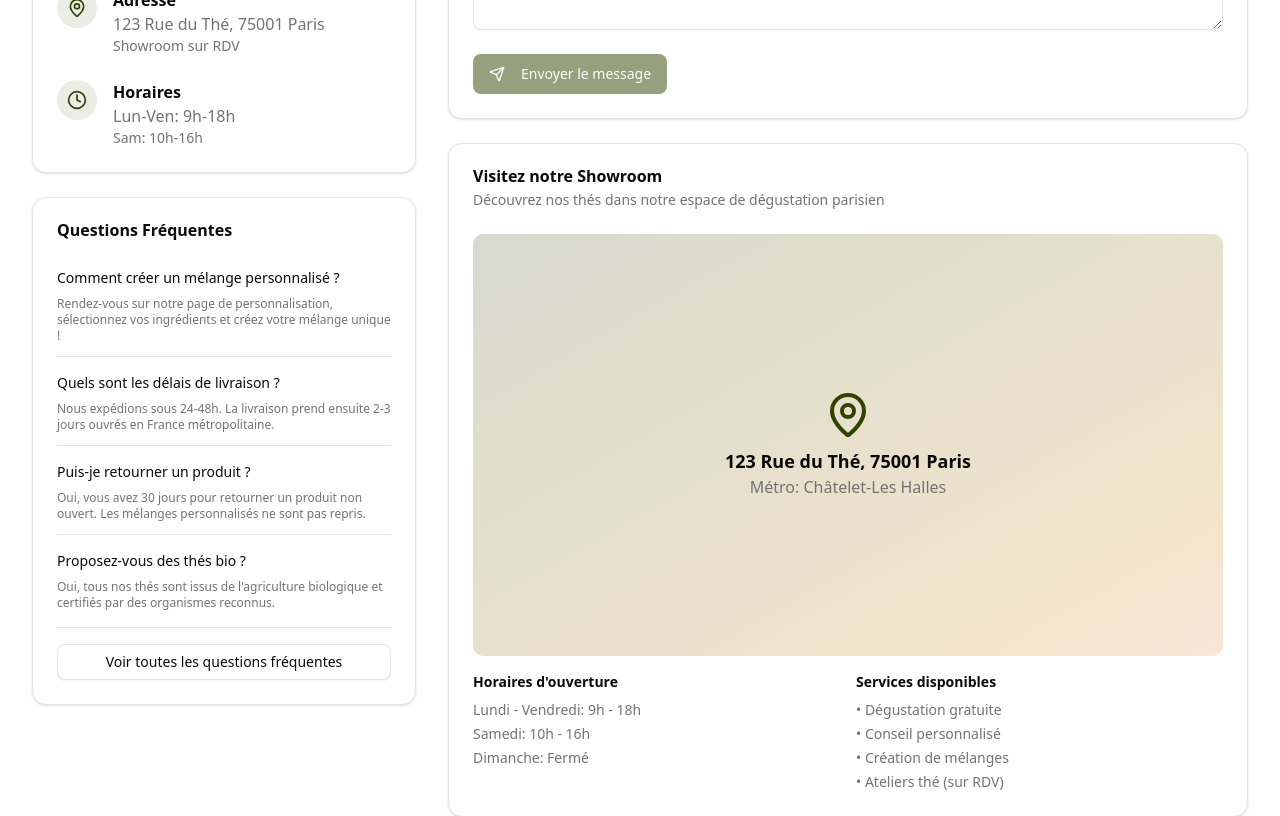
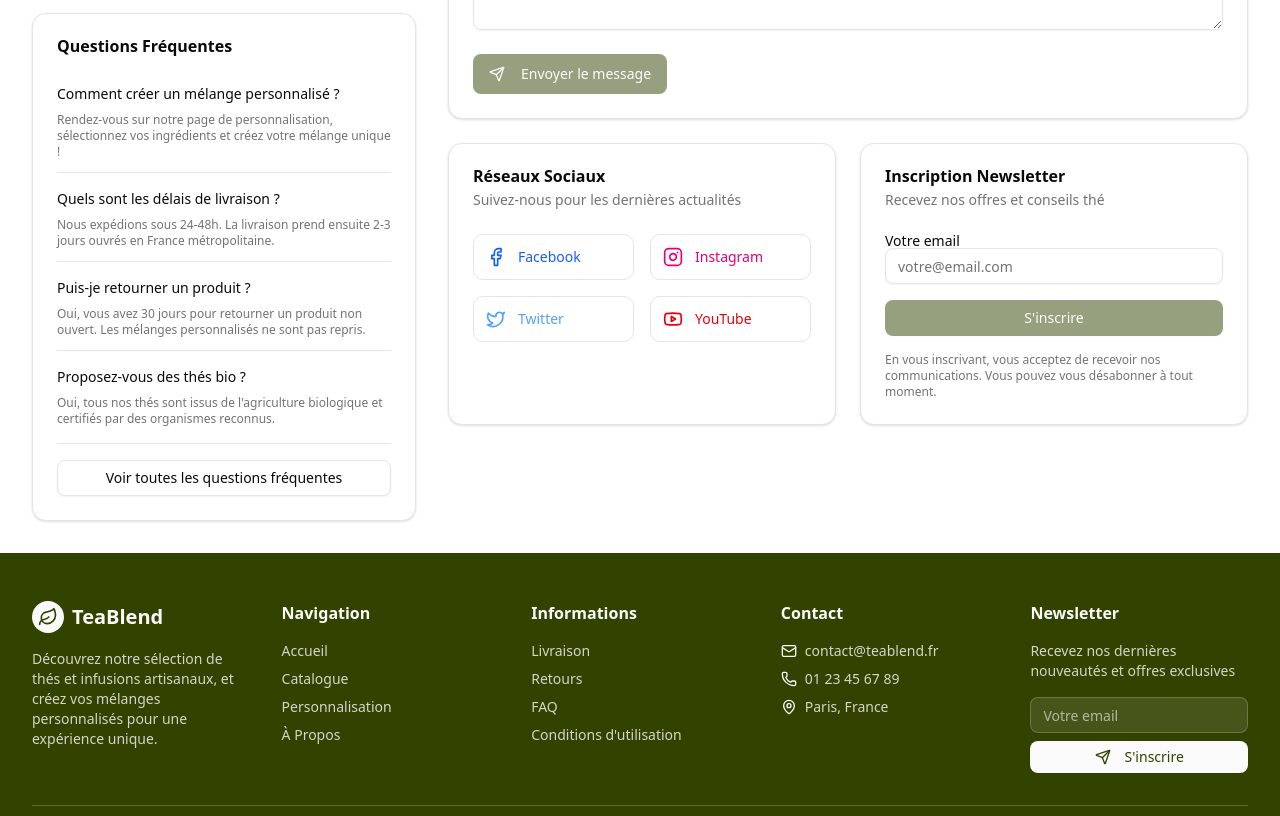
Before and after one commit to Nymeraa/site-manus, a React (Vite) app: page /contact in a window 1280 px wide. Shown: the part 660-1476 px from the top of the page. Built offline with nearby package versions, Linux system fonts and the light colour scheme.

Commit message:
Update: darker liquid glass selector, fix tea warning, redesign contact page

```diff
--- a/src/data/customBlendIngredients.js
+++ b/src/data/customBlendIngredients.js
@@ -33,7 +33,7 @@ export const customBlendIngredients = {
       description: "Base subtile et raffinée",
       price: [1.0, 2.0, 3.5, 8.5, 15.0],
       benefits: ["antioxydants", "énergie très légère"],
-      warnings: ["Peu de caféine"],
+      warnings: ["peu de caféine"],
       image: "https://images.unsplash.com/photo-1563822249548-9a72b6353cd1?ixlib=rb-4.0.3&auto=format&fit=crop&w=400&q=80"
     },
     {
--- a/src/pages/Contact.jsx
+++ b/src/pages/Contact.jsx
@@ -1,4 +1,4 @@
-import { useState } from 'react'
+import React, { useState } from 'react'
 import { Link } from 'react-router-dom'
 import { Button } from '@/components/ui/button'
 import { Card, CardContent, CardDescription, CardHeader, CardTitle } from '@/components/ui/card'
@@ -6,7 +6,7 @@ import { Input } from '@/components/ui/input'
 import { Label } from '@/components/ui/label'
 import { Textarea } from '@/components/ui/textarea'
 import { Select, SelectContent, SelectItem, SelectTrigger, SelectValue } from '@/components/ui/select'
-import { Mail, Phone, MapPin, Clock, Send, MessageCircle } from 'lucide-react'
+import { Mail, MapPin, Send, MessageCircle, Facebook, Twitter, Instagram, Youtube } from 'lucide-react'
 
 const Contact = () => {
   const [formData, setFormData] = useState({
@@ -16,6 +16,8 @@ const Contact = () => {
     message: ''
   })
 
+  const [newsletterEmail, setNewsletterEmail] = useState('')
+
   const handleSubmit = (e) => {
     e.preventDefault()
     // Ici, vous pourriez envoyer les données à votre backend
@@ -23,6 +25,13 @@ const Contact = () => {
     // Reset form
     setFormData({ name: '', email: '', subject: '', message: '' })
     alert('Votre message a été envoyé avec succès !')
+  }
+
+  const handleNewsletterSubmit = (e) => {
+    e.preventDefault()
+    console.log('Newsletter subscription:', newsletterEmail)
+    setNewsletterEmail('')
+    alert('Inscription à la newsletter réussie !')
   }
 
   const handleChange = (field, value) => {
@@ -37,22 +46,37 @@ const Contact = () => {
       description: "Réponse sous 24h"
     },
     {
-      icon: Phone,
-      title: "Téléphone",
-      content: "01 23 45 67 89",
-      description: "Lun-Ven 9h-18h"
+      icon: MapPin,
+      title: "Siège social",
+      content: "123 Rue du Thé, 75001 Paris",
+      description: "France"
+    }
+  ]
+
+  const socialLinks = [
+    {
+      icon: Facebook,
+      name: "Facebook",
+      url: "https://facebook.com/teablend",
+      color: "text-blue-600 hover:text-blue-700"
     },
     {
-      icon: MapPin,
-      title: "Adresse",
-      content: "123 Rue du Thé, 75001 Paris",
-      description: "Showroom sur RDV"
+      icon: Instagram,
+      name: "Instagram",
+      url: "https://instagram.com/teablend",
+      color: "text-pink-600 hover:text-pink-700"
     },
     {
-      icon: Clock,
-      title: "Horaires",
-      content: "Lun-Ven: 9h-18h",
-      description: "Sam: 10h-16h"
+      icon: Twitter,
+      name: "Twitter",
+      url: "https://twitter.com/teablend",
+      color: "text-blue-400 hover:text-blue-500"
+    },
+    {
+      icon: Youtube,
+      name: "YouTube",
+      url: "https://youtube.com/teablend",
+      color: "text-red-600 hover:text-red-700"
     }
   ]
 
@@ -222,43 +246,73 @@ const Contact = () => {
               </CardContent>
             </Card>
 
-            {/* Carte ou informations supplémentaires */}
-            <Card className="mt-6">
+            {/* Réseaux Sociaux et Newsletter */}
+            <div className="grid grid-cols-1 md:grid-cols-2 gap-6 mt-6">
+              {/* Réseaux Sociaux */}
+              <Card>
                 <CardHeader>
-                <CardTitle>Visitez notre Showroom</CardTitle>
+                  <CardTitle>Réseaux Sociaux</CardTitle>
                   <CardDescription>
-                  Découvrez nos thés dans notre espace de dégustation parisien
+                    Suivez-nous pour les dernières actualités
                   </CardDescription>
                 </CardHeader>
                 <CardContent>
-                <div className="aspect-video bg-gradient-to-br from-primary/20 to-accent/20 rounded-lg flex items-center justify-center mb-4">
-                  <div className="text-center">
-                    <MapPin className="h-12 w-12 text-primary mx-auto mb-2" />
-                    <p className="text-lg font-semibold">123 Rue du Thé, 75001 Paris</p>
-                    <p className="text-muted-foreground">Métro: Châtelet-Les Halles</p>
-                  </div>
-                </div>
-                <div className="grid grid-cols-1 md:grid-cols-2 gap-4 text-sm">
-                  <div>
-                    <h4 className="font-semibold mb-2">Horaires d'ouverture</h4>
-                    <ul className="space-y-1 text-muted-foreground">
-                      <li>Lundi - Vendredi: 9h - 18h</li>
-                      <li>Samedi: 10h - 16h</li>
-                      <li>Dimanche: Fermé</li>
-                    </ul>
-                  </div>
-                  <div>
-                    <h4 className="font-semibold mb-2">Services disponibles</h4>
-                    <ul className="space-y-1 text-muted-foreground">
-                      <li>• Dégustation gratuite</li>
-                      <li>• Conseil personnalisé</li>
-                      <li>• Création de mélanges</li>
-                      <li>• Ateliers thé (sur RDV)</li>
-                    </ul>
-                  </div>
+                  <div className="grid grid-cols-2 gap-4">
+                    {socialLinks.map((social, index) => {
+                      const Icon = social.icon
+                      return (
+                        <a
+                          key={index}
+                          href={social.url}
+                          target="_blank"
+                          rel="noopener noreferrer"
+                          className={`flex items-center space-x-3 p-3 rounded-lg border hover:bg-gray-50 transition-colors ${social.color}`}
+                        >
+                          <Icon className="h-5 w-5" />
+                          <span className="font-medium text-sm">{social.name}</span>
+                        </a>
+                      )
+                    })}
                   </div>
                 </CardContent>
               </Card>
+
+              {/* Newsletter */}
+              <Card>
+                <CardHeader>
+                  <CardTitle>Inscription Newsletter</CardTitle>
+                  <CardDescription>
+                    Recevez nos offres et conseils thé
+                  </CardDescription>
+                </CardHeader>
+                <CardContent>
+                  <form onSubmit={handleNewsletterSubmit} className="space-y-4">
+                    <div>
+                      <Label htmlFor="newsletter-email">Votre email</Label>
+                      <Input
+                        id="newsletter-email"
+                        type="email"
+                        value={newsletterEmail}
+                        onChange={(e) => setNewsletterEmail(e.target.value)}
+                        placeholder="votre@email.com"
+                        required
+                      />
+                    </div>
+                    <Button
+                      type="submit"
+                      className="w-full"
+                      disabled={!newsletterEmail}
+                    >
+                      S'inscrire
+                    </Button>
+                    <p className="text-xs text-muted-foreground">
+                      En vous inscrivant, vous acceptez de recevoir nos communications.
+                      Vous pouvez vous désabonner à tout moment.
+                    </p>
+                  </form>
+                </CardContent>
+              </Card>
+            </div>
           </div>
         </div>
       </div>
--- a/src/pages/CustomBlend.jsx
+++ b/src/pages/CustomBlend.jsx
@@ -798,19 +798,19 @@ const CustomBlend = () => {
                       Quantité
                     </label>
                     <div className="flex items-center justify-center">
-                      <div className="flex items-center bg-gradient-to-r from-blue-50 to-indigo-50 backdrop-blur-sm border border-white/20 rounded-2xl shadow-lg p-1">
+                      <div className="flex items-center bg-gradient-to-r from-gray-100 to-gray-200 backdrop-blur-sm border border-gray-300/40 rounded-2xl shadow-lg p-1">
                         <Button
                           type="button"
                           variant="ghost"
                           size="sm"
                           onClick={() => setBlendQuantity(Math.max(1, blendQuantity - 1))}
                           disabled={blendQuantity <= 1}
-                          className="h-12 w-12 p-0 rounded-xl bg-white/60 backdrop-blur-sm border border-white/40 shadow-sm hover:bg-white/80 hover:shadow-md transition-all duration-300 disabled:opacity-50 disabled:cursor-not-allowed"
+                          className="h-12 w-12 p-0 rounded-xl bg-gray-200/80 backdrop-blur-sm border border-gray-300/60 shadow-sm hover:bg-gray-300/90 hover:shadow-md transition-all duration-300 disabled:opacity-50 disabled:cursor-not-allowed"
                         >
-                          <Minus className="h-5 w-5 text-gray-600" />
+                          <Minus className="h-5 w-5 text-gray-700" />
                         </Button>
-                        <div className="px-6 py-3 mx-2 bg-white/80 backdrop-blur-sm rounded-xl border border-white/40 shadow-inner">
-                          <span className="text-xl font-semibold text-gray-800 min-w-[2rem] text-center block">
+                        <div className="px-6 py-3 mx-2 bg-gray-300/90 backdrop-blur-sm rounded-xl border border-gray-400/60 shadow-inner">
+                          <span className="text-xl font-semibold text-gray-900 min-w-[2rem] text-center block">
                             {blendQuantity}
                           </span>
                         </div>
@@ -819,9 +819,9 @@ const CustomBlend = () => {
                           variant="ghost"
                           size="sm"
                           onClick={() => setBlendQuantity(blendQuantity + 1)}
-                          className="h-12 w-12 p-0 rounded-xl bg-white/60 backdrop-blur-sm border border-white/40 shadow-sm hover:bg-white/80 hover:shadow-md transition-all duration-300"
+                          className="h-12 w-12 p-0 rounded-xl bg-gray-200/80 backdrop-blur-sm border border-gray-300/60 shadow-sm hover:bg-gray-300/90 hover:shadow-md transition-all duration-300"
                         >
-                          <Plus className="h-5 w-5 text-gray-600" />
+                          <Plus className="h-5 w-5 text-gray-700" />
                         </Button>
                       </div>
                     </div>
```
Lines whose indentation alone changed are shown as unchanged.
